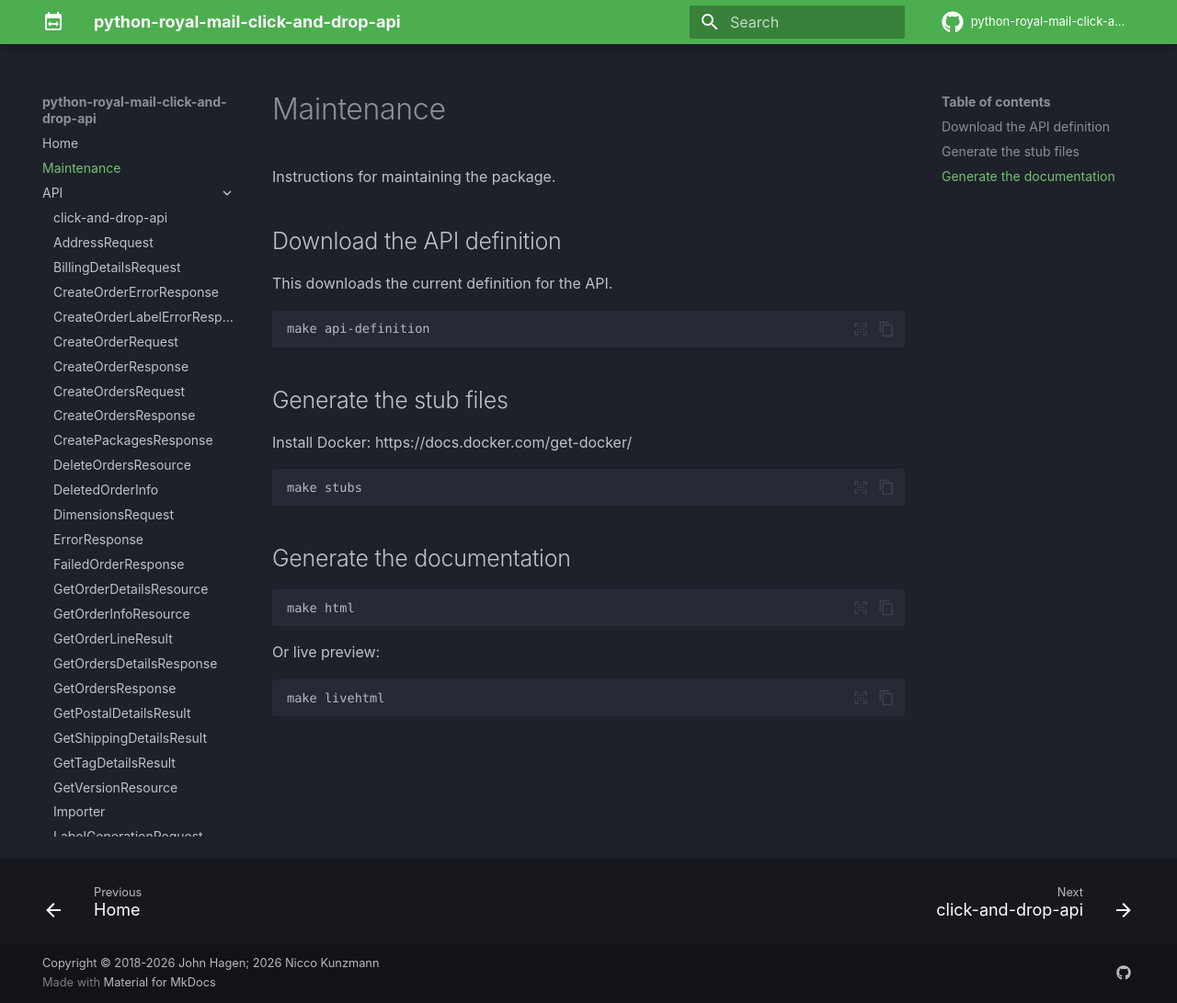
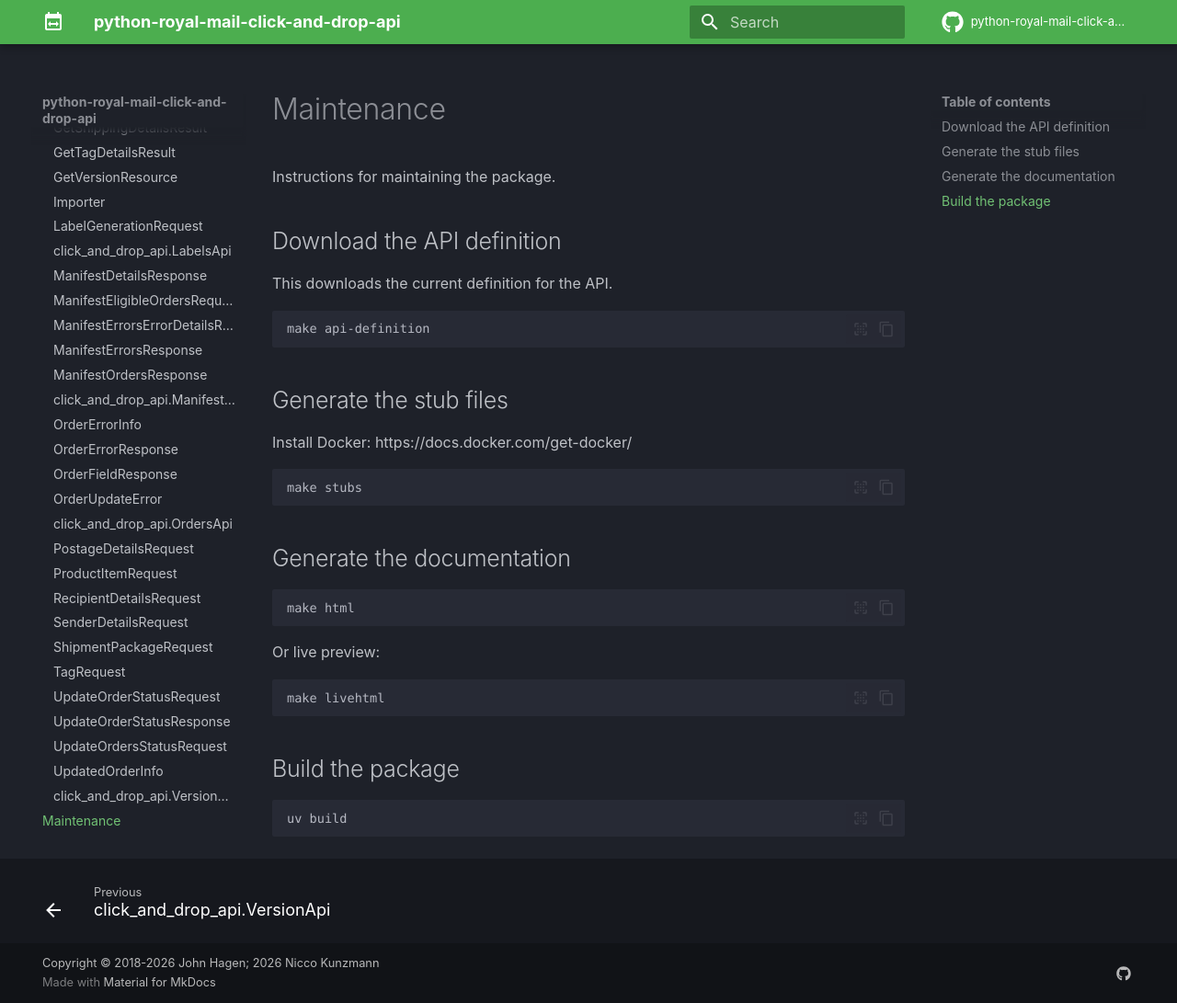
Before and after one commit to niccokunzmann/python-royal-mail-click-and-drop-api, an MkDocs documentation site: the page built from docs/maintenance.md, in a window 1280 px wide and 1091 px high. Shown: the whole window at 92% size. Built offline with MkDocs 1.6.1 and Material for MkDocs 9.7.7, drawn with Linux system fonts in a browser that asks for light colours; comment, search, counter and statistics services are not loaded.

Commit message:
document building the package

````diff
--- a/docs/maintenance.md
+++ b/docs/maintenance.md
@@ -29,3 +29,9 @@ Or live preview:
 ```sh
 make livehtml
 ```
+
+## Build the package
+
+```sh
+uv build
+```
--- a/mkdocs.yml
+++ b/mkdocs.yml
@@ -94,7 +94,6 @@ repo_url: https://github.com/niccokunzmann/python-royal-mail-click-and-drop-api
 edit_uri: edit/main/docs/
 nav:
   - index.md
-  - maintenance.md
   - API:
     - api.md
     - AddressRequest.md
@@ -145,3 +144,4 @@ nav:
     - UpdateOrdersStatusRequest.md
     - UpdatedOrderInfo.md
     - VersionApi.md
+  - maintenance.md
````
